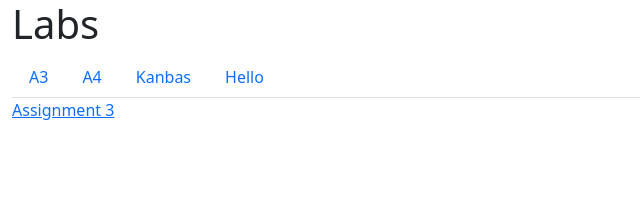
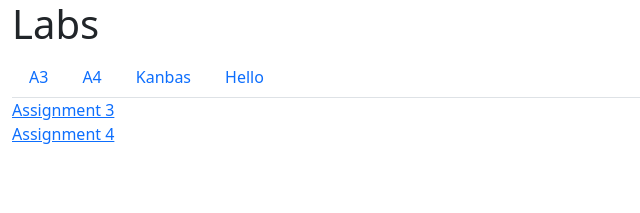
Before and after one commit to yixuansun01/kanvas-react-web-app, a React (Create React App) app: page /#/Labs in a window 1280 px wide. Shown: the top 213 px of the page, without its empty margins (0-640 px from the left). Built offline with nearby package versions, Linux system fonts and the light colour scheme.

Commit message:
a4 update

```diff
--- a/src/Labs/index.tsx
+++ b/src/Labs/index.tsx
@@ -14,6 +14,8 @@ function Labs() {
           <h1>Labs</h1>
           <Nav/>
           <Link to="/Labs/a3">Assignment 3</Link>
+          <br/>
+          <Link to="/Labs/a4">Assignment 4</Link>
           <Routes>
             <Route path="/a3/*" element={<Assignment3 />} />
             <Route path="/a4/*" element={<Assignment4/>}/>
```
